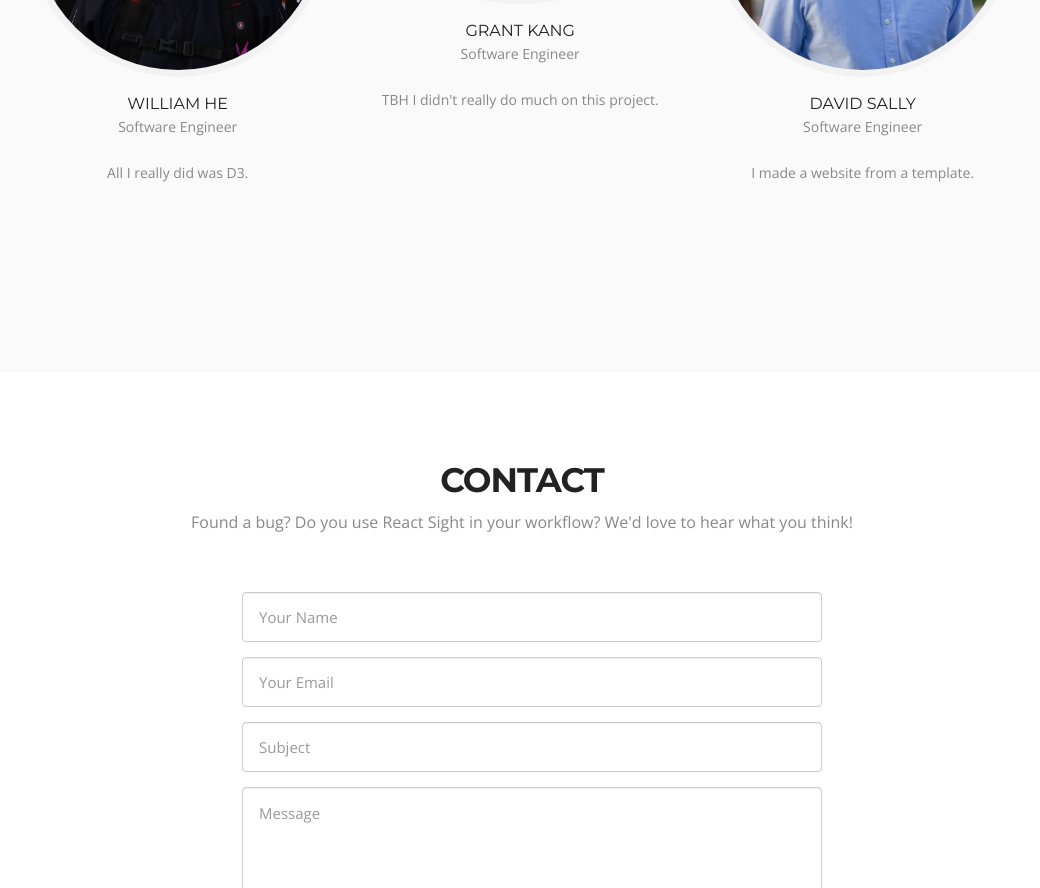
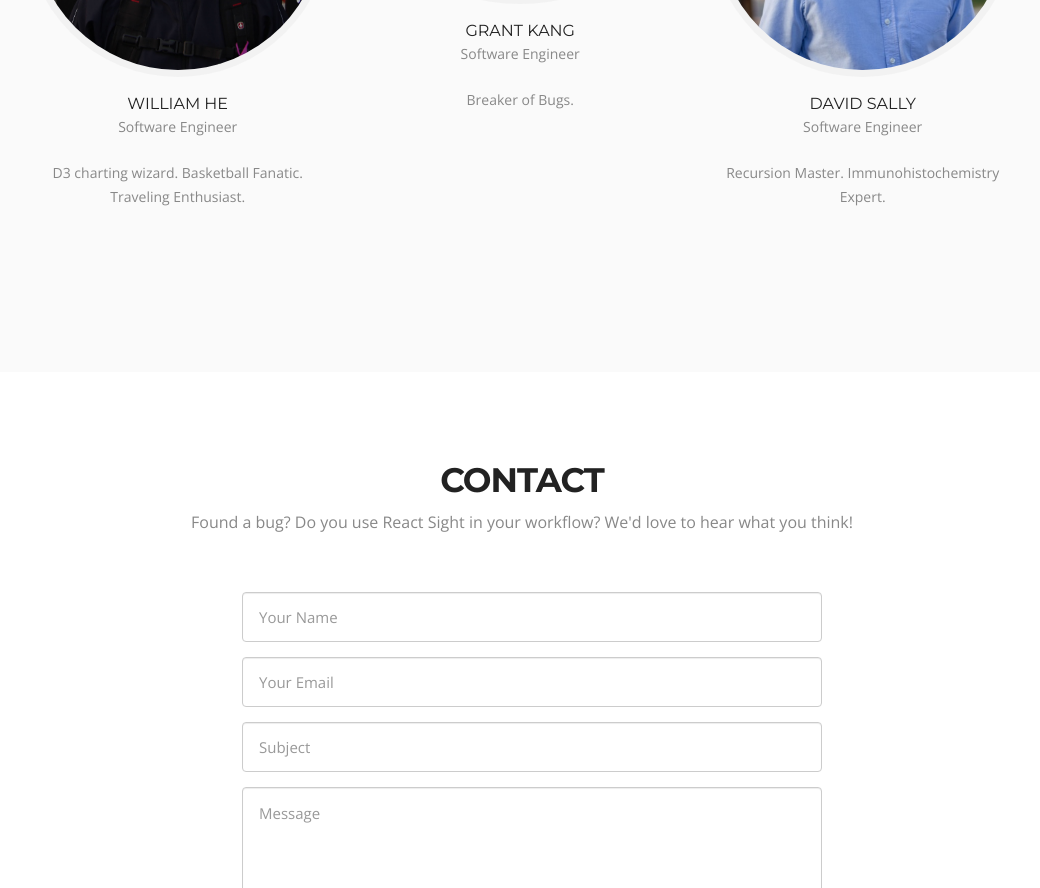
Before and after one commit to React-Sight/website, a website built with webpack: page index.html in a window 1280 px wide. Shown: the part 3634-4522 px from the top of the page, without its empty margins (118-1158 px from the left). Built offline with nearby package versions, Linux system fonts and the light colour scheme.

Commit message:
updated bios

```diff
--- a/index.html
+++ b/index.html
@@ -244,7 +244,7 @@
           <!-- WILL -->
           <h3 class="wow fadeInDown delay-03s">William He</h3>
           <span class="wow fadeInDown delay-03s">Software Engineer</span>
-          <p class="wow fadeInDown delay-03s">All I really did was D3.</p>
+          <p class="wow fadeInDown delay-03s">D3 charting wizard. Basketball Fanatic. Traveling Enthusiast.</p>
         </div>
         <!-- GRANT -->
         <div class="team-leader-box">
@@ -260,7 +260,7 @@
           <!-- DAVID -->
           <h3 class="wow fadeInDown delay-06s">Grant Kang</h3>
           <span class="wow fadeInDown delay-06s">Software Engineer</span>
-          <p class="wow fadeInDown delay-06s">TBH I didn't really do much on this project.</p>
+          <p class="wow fadeInDown delay-06s">Breaker of Bugs.</p>
         </div>
         <div class="team-leader-box">
           <div class="team-leader wow fadeInDown delay-09s">
@@ -275,7 +275,7 @@
           <!-- DAVID -->
           <h3 class="wow fadeInDown delay-09s">David Sally</h3>
           <span class="wow fadeInDown delay-09s">Software Engineer</span>
-          <p class="wow fadeInDown delay-09s">I made a website from a template.</p>
+          <p class="wow fadeInDown delay-09s">Recursion Master. Immunohistochemistry Expert.</p>
         </div>
       </div>
     </div>
```
